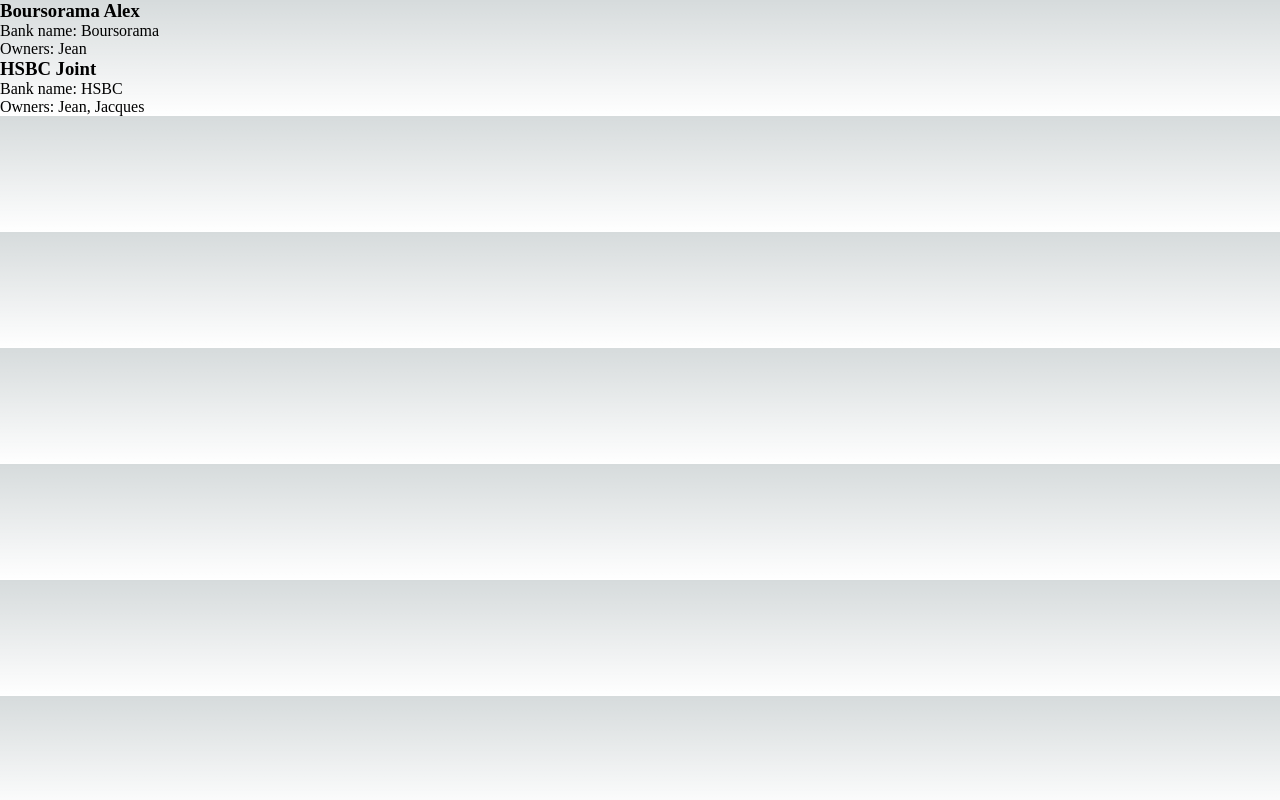
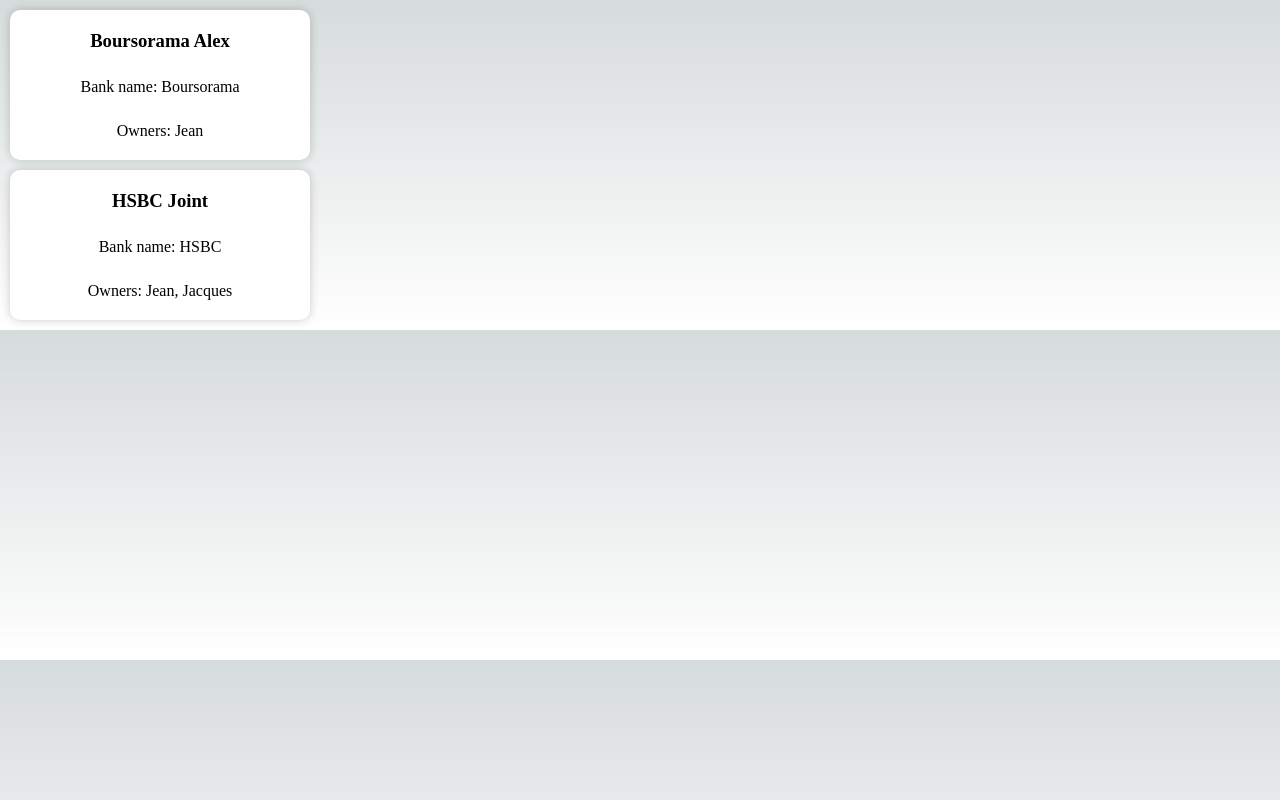
Before and after one commit to alemat13/pf-manager, a Next.js app in the folder next-js/: page /accounts in a window 1280 px wide. Built offline with nearby package versions, Linux system fonts and the light colour scheme.

Commit message:
UI/Card component

```diff
--- a/next-js/src/components/Accounts/AccountItem.tsx
+++ b/next-js/src/components/Accounts/AccountItem.tsx
@@ -1,11 +1,22 @@
 import Account from "@/models/account";
+import Card from "../UI/Card";
 
-const AccountItem: React.FC<{account: Account}> = ({account}) => {
-    return <ul>
+const AccountItem: React.FC<{ account: Account }> = ({ account }) => {
+  return (
+    <ul>
+      <Card>
         <h3>{account.title}</h3>
-        <div><span>Bank name: </span>{account.bankName}</div>
-        <div><span>Owners: </span>{account.owners.map(o => o.userName).join(', ')}</div>
+        <div>
+          <span>Bank name: </span>
+          {account.bankName}
+        </div>
+        <div>
+          <span>Owners: </span>
+          {account.owners.map((o) => o.userName).join(", ")}
+        </div>
+      </Card>
     </ul>
-}
+  );
+};
 
 export default AccountItem;
--- a/next-js/src/components/Transactions/TransactionItem.tsx
+++ b/next-js/src/components/Transactions/TransactionItem.tsx
@@ -1,10 +1,12 @@
 import Transaction from "@/models/transaction";
+import Card from "../UI/Card";
 
 const TransactionItem: React.FC<{ transaction: Transaction }> = ({
   transaction,
 }) => {
   return (
     <ul>
+      <Card>
         <h3>{transaction.title}</h3>
         <div>
           <span>Account: </span>
@@ -22,6 +24,7 @@
           <span>Transaction date: </span>
           <span>{transaction.transactionDate.toDateString()}</span>
         </div>
+      </Card>
     </ul>
   );
 };
--- /dev/null
+++ b/next-js/src/components/UI/Card.module.css
@@ -0,0 +1,13 @@
+.card {
+  display: flex;
+  flex-direction: column;
+  justify-content: space-between;
+  align-items: center;
+  width: 300px;
+  height: 150px;
+  border-radius: 10px;
+  box-shadow: 0 0 10px rgba(0, 0, 0, 0.2);
+  padding: 20px;
+  margin: 10px;
+  background-color: white;
+}
--- /dev/null
+++ b/next-js/src/components/UI/Card.tsx
@@ -0,0 +1,10 @@
+import { ReactNode } from 'react';
+import classes from './Card.module.css';
+
+const Card = ({children}: {children: ReactNode}) => {
+    return <div className={classes.card}>
+        {children}
+    </div>
+}
+
+export default Card;
```
Also changed, not shown: next-js/src/components/Users/UserItem.tsx (+11 -4 lines). Lines whose indentation alone changed are shown as unchanged.
